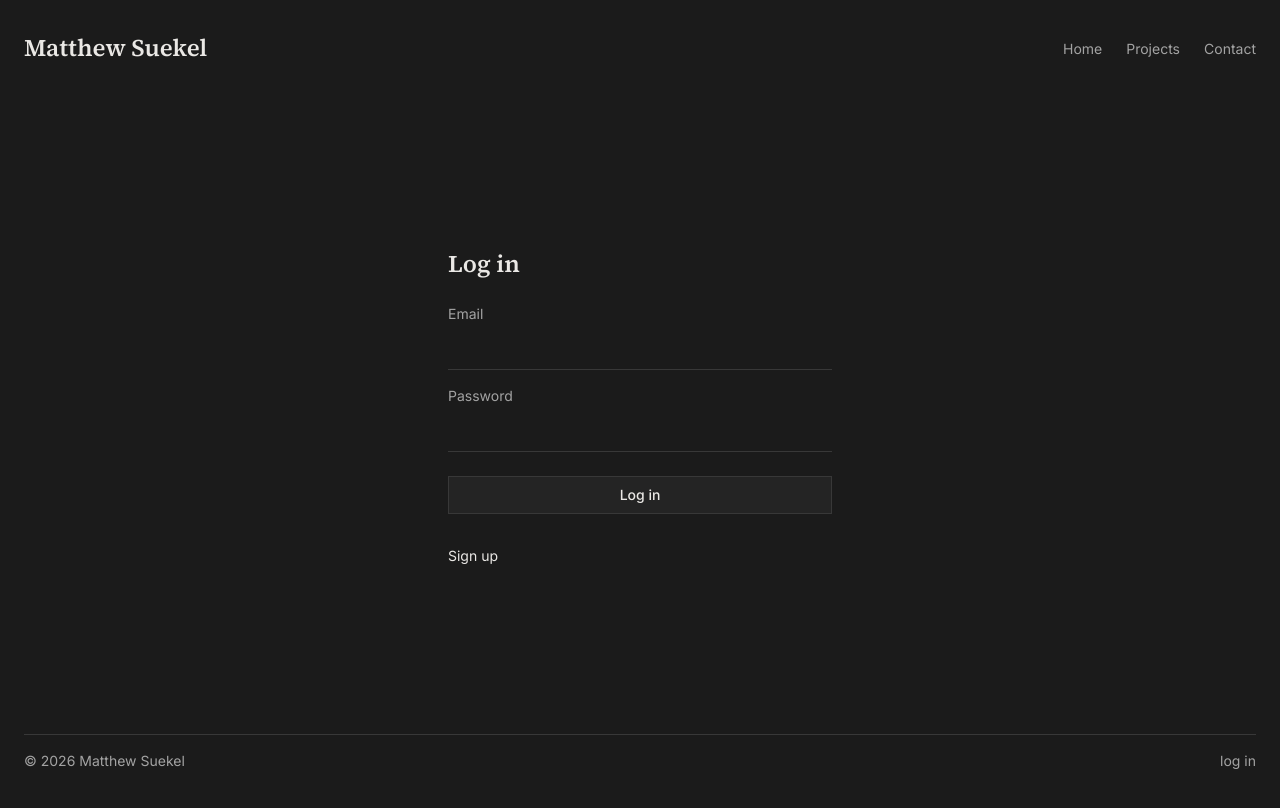
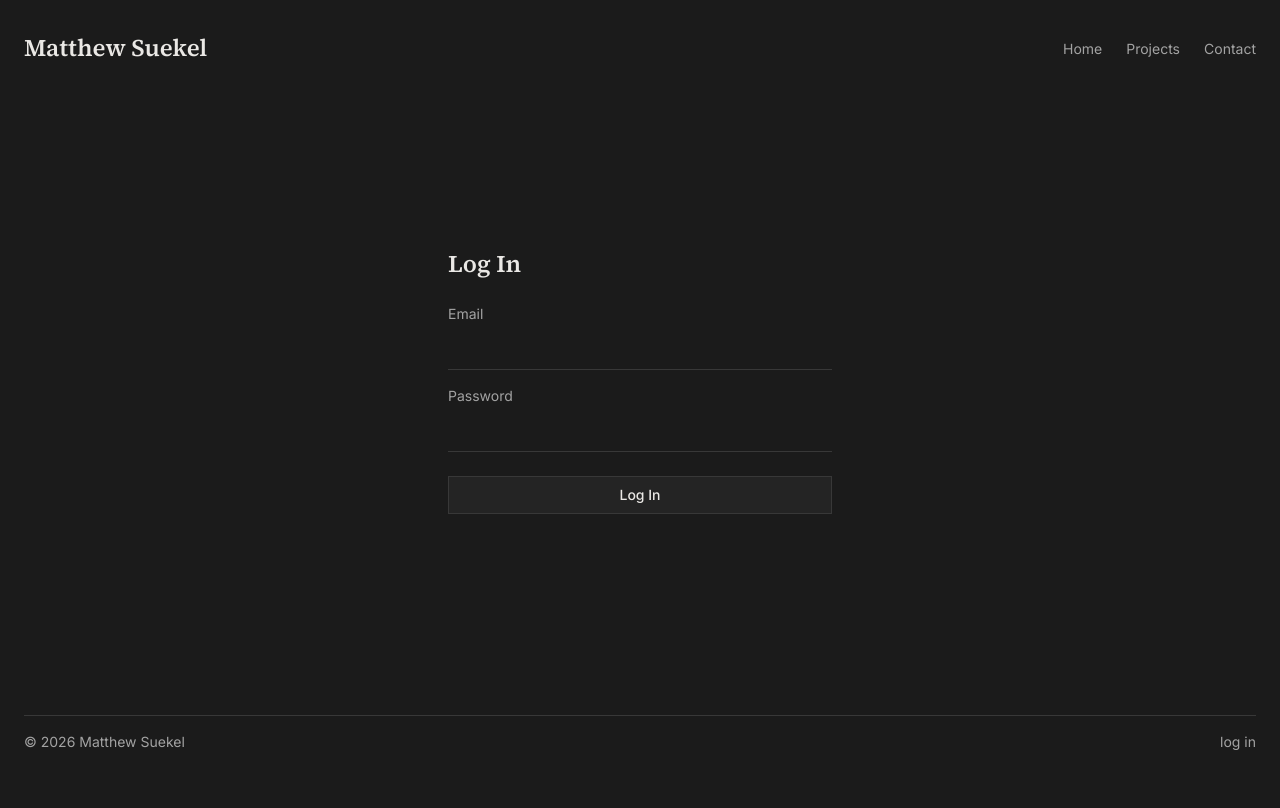
Before and after one commit to MattSuekel/react-portfolio-fa26, a React (Vite) app: page /auth in a window 1280 px wide. Shown: the top 808 px of the page. Built offline with nearby package versions, Linux system fonts and the light colour scheme.

Commit message:
remove sign up and update rules in firebase

```diff
--- a/package.json
+++ b/package.json
@@ -22,11 +22,11 @@
     "@types/react-dom": "^19.3.0",
     "@vitejs/plugin-react": "^6.1.2",
     "tailwindcss": "^4.3.4",
-    "vite": "npm:@voidzero-dev/vite-plus-core@1.5.0",
-    "vite-plus": "1.5.0"
+    "vite": "npm:@voidzero-dev/vite-plus-core@8.3.8001",
+    "vite-plus": "1.8.0"
   },
   "overrides": {
-    "vite": "npm:@voidzero-dev/vite-plus-core@1.5.0"
+    "vite": "npm:@voidzero-dev/vite-plus-core@8.3.8001"
   },
   "devEngines": {
     "packageManager": {
--- a/src/pages/AuthPage.jsx
+++ b/src/pages/AuthPage.jsx
@@ -1,9 +1,9 @@
 import {
   Form,
-  Link,
+  // Link,
   redirect,
   useActionData,
-  useSearchParams,
+  // useSearchParams,
   useNavigation,
 } from 'react-router-dom';
 
@@ -12,16 +12,17 @@ const API_KEY = 'AIzaSyCAjxMCXox8va7f332n9TdIVC6U_BQ92lo';
 export default function AuthPage() {
   const data = useActionData();
   const navigation = useNavigation();
-  const [searchParams] = useSearchParams();
-
-  const isLogin = searchParams.get('mode') !== 'signup';
+  // const [searchParams] = useSearchParams();
+  //
+  // const isLogin = searchParams.get('mode') !== 'signup';
   const isSubmitting = navigation.state === 'submitting';
 
   return (
     <div className="mx-auto max-w-sm py-30">
       <section className="space-y-6">
         <h1 className="text-2xl font-semibold text-foreground">
-          {isLogin ? 'Log in' : 'Create account'}
+          {/* {isLogin ? 'Log in' : 'Create account'} */}
+          Log In
         </h1>
 
         {data?.error && (
@@ -44,8 +45,7 @@ export default function AuthPage() {
               type="email"
               required
               autoComplete="email"
-              className="h-10 w-full border-b border-border bg-transparent px-0 text-sm
-              text-foreground placeholder:text-muted transition-colors focus:border-foreground focus:outline-none"
+              className="h-10 w-full border-b border-border bg-transparent px-0 text-sm text-foreground transition-colors placeholder:text-muted focus:border-foreground focus:outline-none"
             />
           </div>
 
@@ -59,22 +59,21 @@ export default function AuthPage() {
               type="password"
               required
               minLength={6}
-              className="h-10 w-full border-b border-border bg-transparent px-0 text-sm
-              text-foreground placeholder:text-muted transition-colors focus:border-foreground focus:outline-none"
+              className="h-10 w-full border-b border-border bg-transparent px-0 text-sm text-foreground transition-colors placeholder:text-muted focus:border-foreground focus:outline-none"
             />
           </div>
 
           <button
             type="submit"
             disabled={isSubmitting}
-            className="mt-2 w-full border border-border bg-surface px-4 py-2 text-sm font-medium
-            text-foreground transition-colors hover:border-foreground/50 hover:bg-white/5 disabled:opacity-50"
+            className="mt-2 w-full border border-border bg-surface px-4 py-2 text-sm font-medium text-foreground transition-colors hover:border-foreground/50 hover:bg-white/5 disabled:opacity-50"
           >
-            {isSubmitting ? 'Submitting...' : isLogin ? 'Log in' : 'Sign up'}
+            {/* {isSubmitting ? 'Submitting...' : isLogin ? 'Log in' : 'Sign up'} */}
+            {isSubmitting ? 'Submitting...' : 'Log In'}
           </button>
         </Form>
 
-        <div className="pt-2 font-sans text-sm text-muted">
+        {/* }<div className="pt-2 font-sans text-sm text-muted">
           {isLogin ? (
             <Link
               to="?mode=signup"
@@ -90,16 +89,17 @@ export default function AuthPage() {
               Log in
             </Link>
           )}
-        </div>
+        </div> */}
       </section>
     </div>
   );
 }
 
 export async function action({ request }) {
-  const searchParams = new URL(request.url).searchParams;
-  const mode =
-    searchParams.get('mode') === 'signup' ? 'signUp' : 'signInWithPassword';
+  // const searchParams = new URL(request.url).searchParams;
+  // const mode =
+  //   searchParams.get('mode') === 'signup' ? 'signUp' : 'signInWithPassword';
+  const mode = 'signInWithPassword';
 
   const data = await request.formData();
   const authData = {
--- a/src/pages/ManageProjects.jsx
+++ b/src/pages/ManageProjects.jsx
@@ -232,7 +232,7 @@ export async function action({ request }) {
       return { message: 'failed to delete project.' };
     }
 
-    return { message: 'project deleted.' };
+    return { ok: true, message: 'project deleted.' };
   }
 
   const projectData = {
@@ -260,5 +260,5 @@ export async function action({ request }) {
     return { message: 'failed to add project.' };
   }
 
-  return { message: 'project added' };
+  return { ok: true, message: 'project added' };
 }
```
Also changed, not shown: 2 other files (tests, documents, lock files or other folders).
